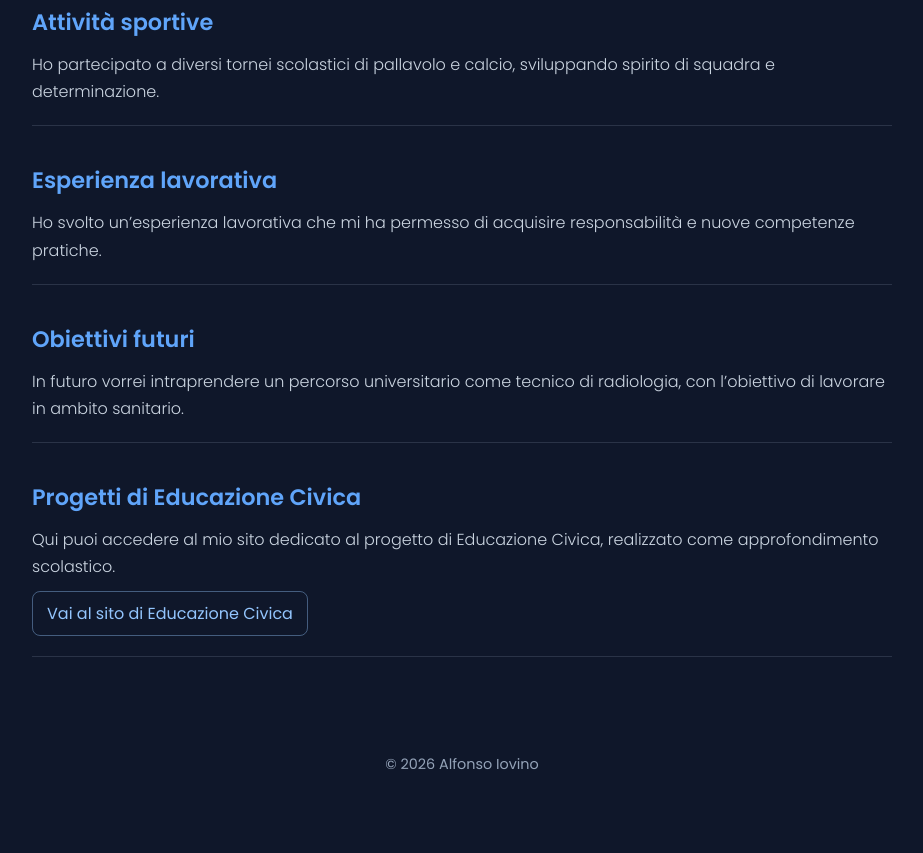
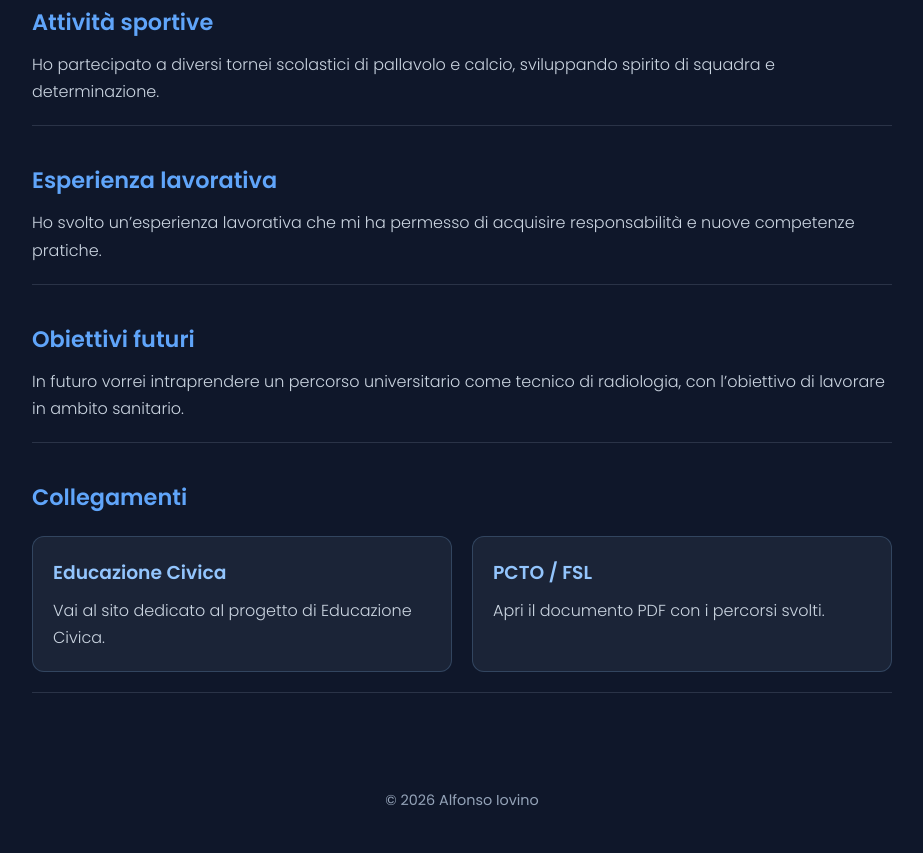
Before and after one commit to alfonsoiovino08/esame-di-stato, a plain HTML site: page index.html in a window 1280 px wide. Shown: the part 626-1479 px from the top of the page, without its empty margins (178-1101 px from the left). Before the commit the page ends 1442 px from the top, so only its background shows below. Drawn offline with Linux system fonts and the light colour scheme.

Commit message:
Update index.html

```diff
--- a/index.html
+++ b/index.html
@@ -66,21 +66,34 @@
       color: #cbd5e1;
     }
 
-    a {
-      display: inline-block;
-      margin-top: 10px;
-      color: #93c5fd;
-      text-decoration: none;
-      font-weight: 500;
-      border: 1px solid rgba(147, 197, 253, 0.4);
-      padding: 8px 14px;
-      border-radius: 8px;
-      transition: 0.3s;
+    /* BLOCCHI LINK */
+    .links {
+      display: grid;
+      grid-template-columns: repeat(auto-fit, minmax(250px, 1fr));
+      gap: 20px;
+      margin-top: 20px;
     }
 
-    a:hover {
-      background: #93c5fd;
-      color: #0f172a;
+    .card-link {
+      display: block;
+      padding: 20px;
+      border-radius: 12px;
+      background: rgba(30, 41, 59, 0.8);
+      border: 1px solid rgba(147, 197, 253, 0.2);
+      text-decoration: none;
+      color: #e2e8f0;
+      transition: 0.3s ease;
+    }
+
+    .card-link:hover {
+      transform: translateY(-5px);
+      border-color: #93c5fd;
+      background: rgba(30, 41, 59, 1);
+    }
+
+    .card-link h3 {
+      color: #93c5fd;
+      margin-bottom: 8px;
     }
 
     footer {
@@ -141,18 +154,23 @@
       </p>
     </section>
 
-    <!-- NUOVA SEZIONE -->
+    <!-- NUOVI BLOCCHI LINK -->
     <section>
-      <h2>Progetti di Educazione Civica</h2>
-      <p>
-        Qui puoi accedere al mio sito dedicato al progetto di Educazione Civica,
-        realizzato come approfondimento scolastico.
-      </p>
+      <h2>Collegamenti</h2>
 
-      <!-- Cambia "edcivica.html" con il nome reale del file -->
-      <a href="edcivica.html" target="_blank">
-        Vai al sito di Educazione Civica
-      </a>
+      <div class="links">
+
+        <a class="card-link" href="edcivica.html" target="_blank">
+          <h3>Educazione Civica</h3>
+          <p>Vai al sito dedicato al progetto di Educazione Civica.</p>
+        </a>
+
+        <a class="card-link" href="pcto-fsl.pdf" target="_blank">
+          <h3>PCTO / FSL</h3>
+          <p>Apri il documento PDF con i percorsi svolti.</p>
+        </a>
+
+      </div>
     </section>
 
   </main>
```
